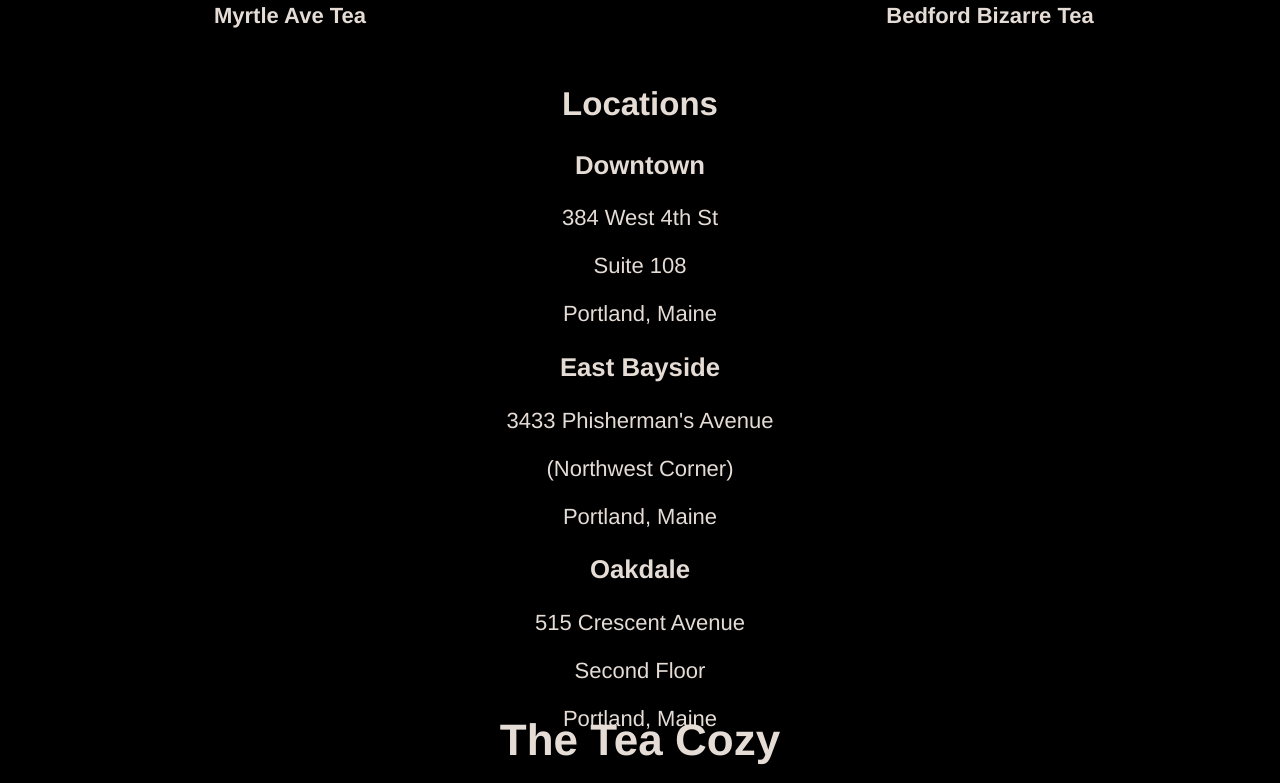
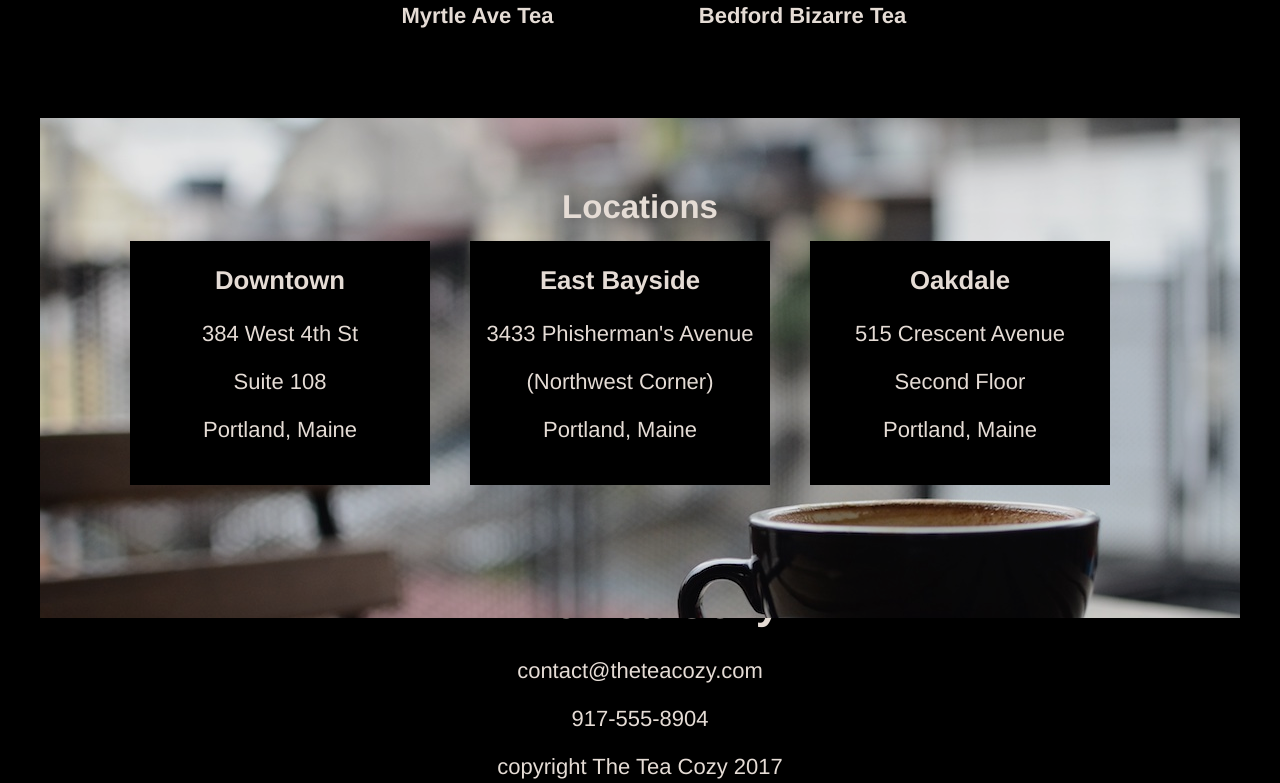
Before and after one commit to Katja-B/TeaCozy, a plain HTML site: page index.html in a window 1280 px wide. Shown: the part 1491-2274 px from the top of the page. Drawn offline with Linux system fonts and the light colour scheme.

Commit message:
Finished styling section2

```diff
--- a/index.html
+++ b/index.html
@@ -56,6 +56,7 @@
 
         <div id="locations">
         	<h2>Locations</h2>
+            <div id="loclist">
                 <div class="address">
                     <h3>Downtown</h3>
                     <p>384 West 4th St</p>
@@ -75,6 +76,7 @@
                     <p>Portland, Maine</p>
                 </div>
             </div>
+        </div>
     </main>
 
     <footer>
--- a/resources/css/style.css
+++ b/resources/css/style.css
@@ -58,7 +58,6 @@ main {
 	display:flex;
 	flex-direction:column;
 	background-image:url(../images/img-mission-background.jpeg);
-	background-size: 1200px 700px;
 	background-repeat: no-repeat;
 	height: 700px;
 	width: 1200px;
@@ -91,7 +90,7 @@ main {
 #feature {
 	display: flex;
 	flex-direction: column;
-
+	margin-bottom: 60px;
 	}
 
 #teaimg {
@@ -99,7 +98,7 @@ main {
 	display: flex;
 	flex-direction: row;
 	flex-wrap: wrap;
-	justify-content: space-between;
+	justify-content: center;
 	}
 
 .flavorimg {
@@ -107,9 +106,41 @@ main {
 	width: 300px;
 	padding-bottom: 10px;
 	margin-bottom: 0;
+	margin-right: 25px;
 	}
 
 .flavor h4 {
 	margin-top: 0;
 	padding-top: 0;
 	}
+
+#locations {
+	display:flex;
+	flex-direction: column;
+	background-image: url(../images/img-locations-background.jpeg);
+	background-repeat: no-repeat;
+	background-position: 30% 20%;
+	width: 1200px;
+	height: 500px;
+	}
+
+#locations h2 {
+	margin-top: 70px;
+	margin-bottom: 0px;
+	}
+
+#loclist {
+	display: flex;
+	flex-direction: row;
+	align-content:center;
+	justify-content: center;
+	}
+
+.address {
+	width: 300px;
+	background-color: black;
+	opacity: 1;
+	margin-right: 40px;
+	margin-top: 15px;
+	padding-bottom: 20px;
+	}
```
Lines whose indentation alone changed are shown as unchanged.
